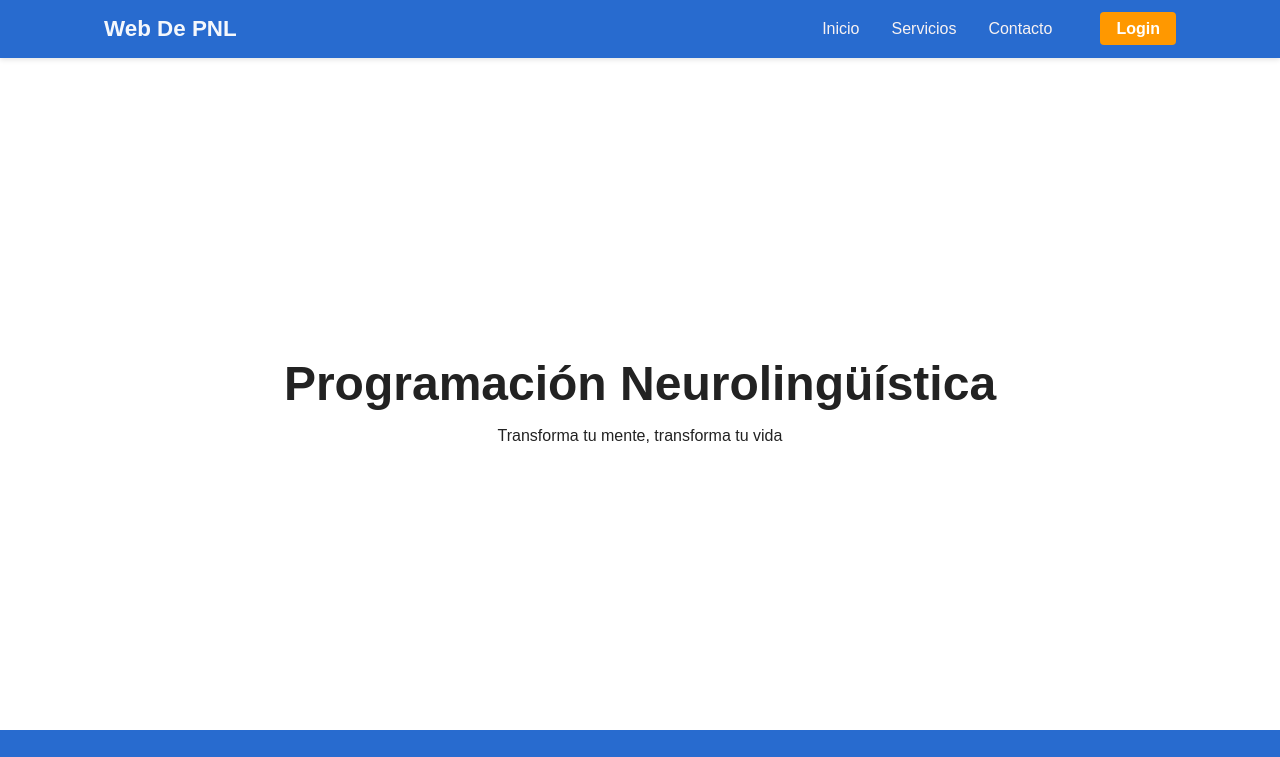
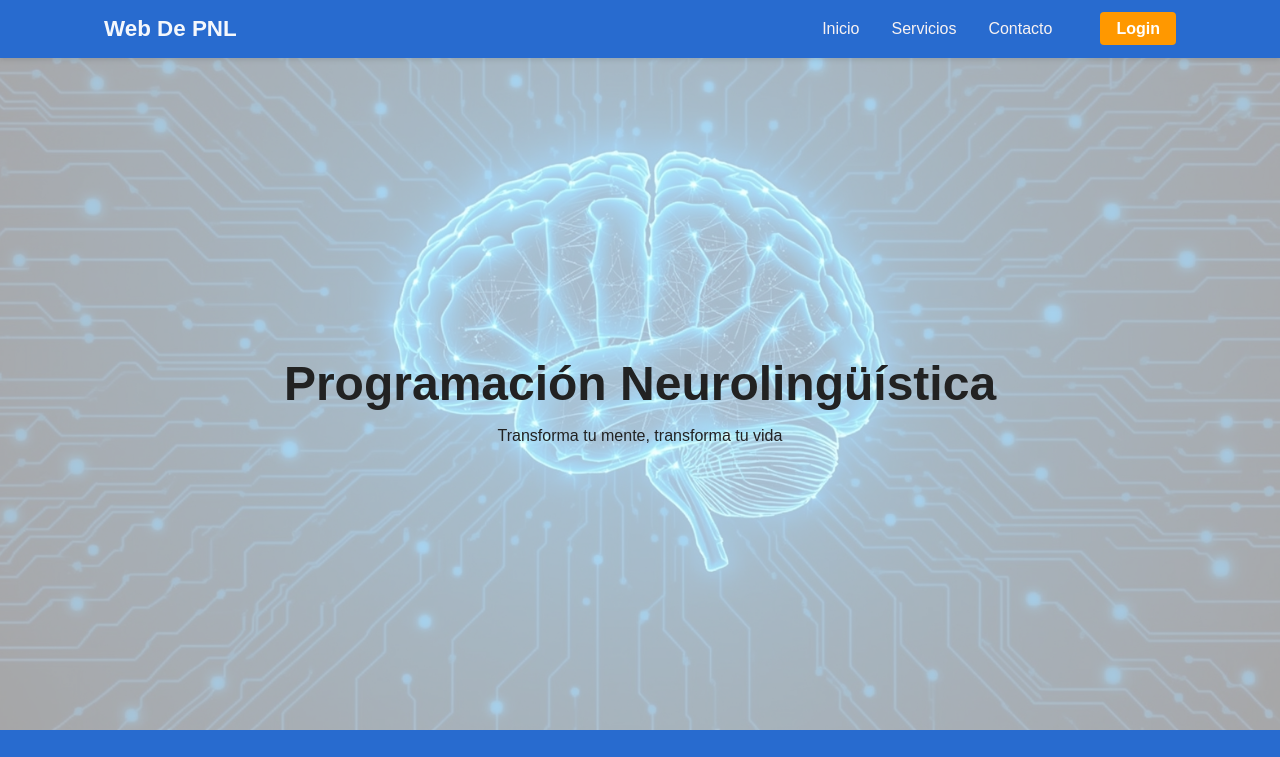
Before and after one commit to Goyo0117970/bug-free-computing-machine, a plain HTML site: page index.html in a window 1280 px wide. Shown: the top 757 px of the page. Drawn offline with nearby package versions, Linux system fonts and the light colour scheme.

Commit message:
Add files via upload

```diff
--- a/style.css
+++ b/style.css
@@ -95,7 +95,7 @@ main {
   content: "";
   position: absolute;
   inset: 0;
-  background: url("img/neuro.jpg") center / cover no-repeat;
+  background: url("neuro.jpg") center / cover no-repeat;
   opacity: 0.35;
   z-index: 0;
 }
```
